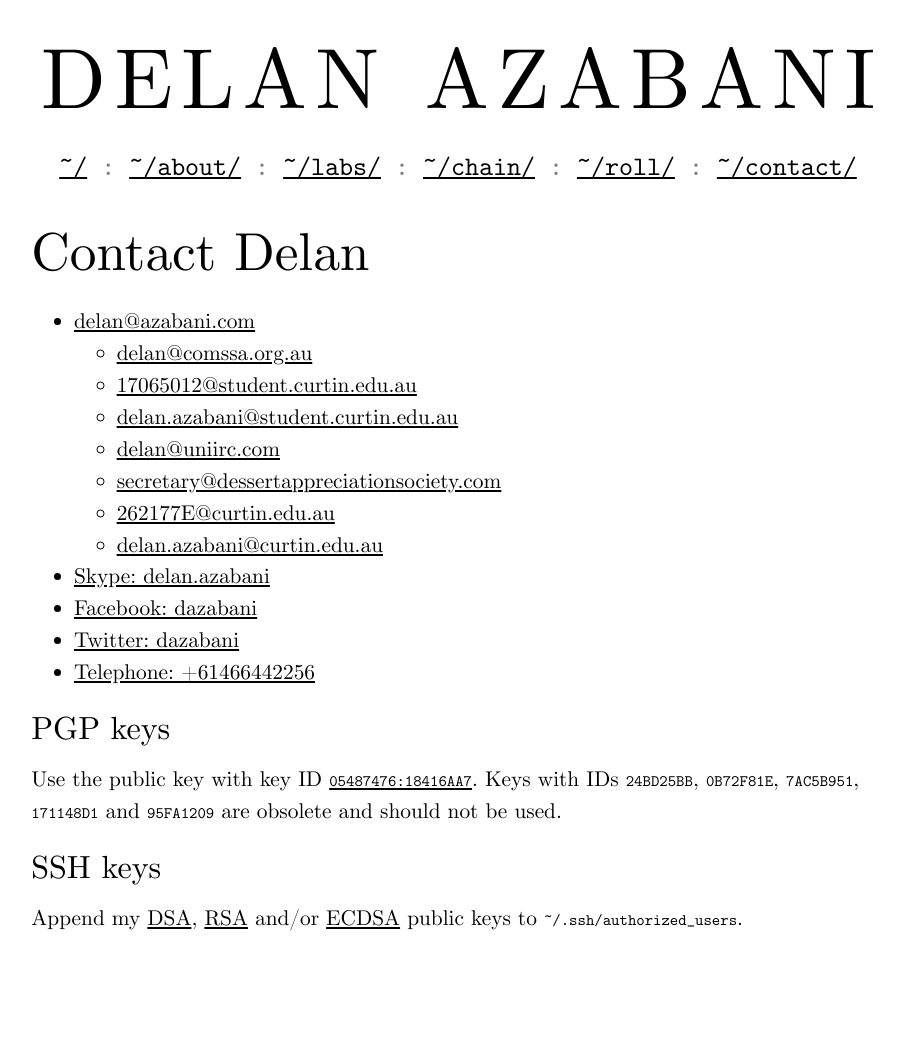
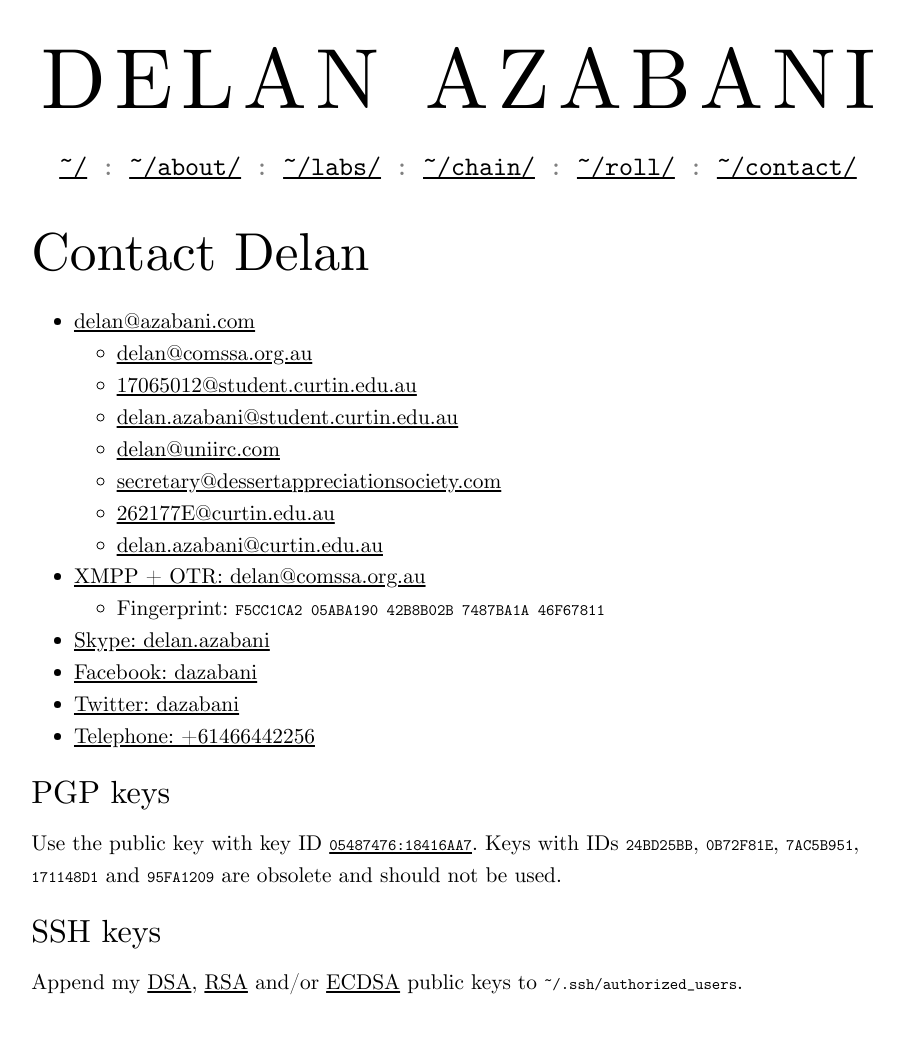
Before and after one commit to delan/www.azabani.com, a Jekyll site: the page built from contact/index.html, in a window 1280 px wide. Shown: the whole page, without its empty margins (182-1086 px from the left). Built offline with Jekyll 4.4.1, drawn with Linux system fonts in a browser that asks for light colours; before the commit the page ends 978 px from its top, so only the background shows below that.

Commit message:
added XMPP/OTR details

```diff
--- a/contact/index.html
+++ b/contact/index.html
@@ -21,6 +21,13 @@ title: Contact Delan
 		<li><a href="mailto:delan.azabani@curtin.edu.au"
 		    >delan.azabani@curtin.edu.au</a>
 	</ul>
+	<li><a href="xmpp:delan@comssa.org.au"
+			>XMPP + OTR: delan@comssa.org.au</a>
+		<ul>
+			<li>Fingerprint: <code>
+				F5CC1CA2 05ABA190 42B8B02B 7487BA1A 46F67811
+			</code>
+		</ul>
 	<li><a href="skype:delan.azabani?chat">Skype: delan.azabani</a>
 	<li><a href="https://www.facebook.com/dazabani">Facebook: dazabani</a>
 	<li><a href="https://twitter.com/dazabani">Twitter: dazabani</a>
```
